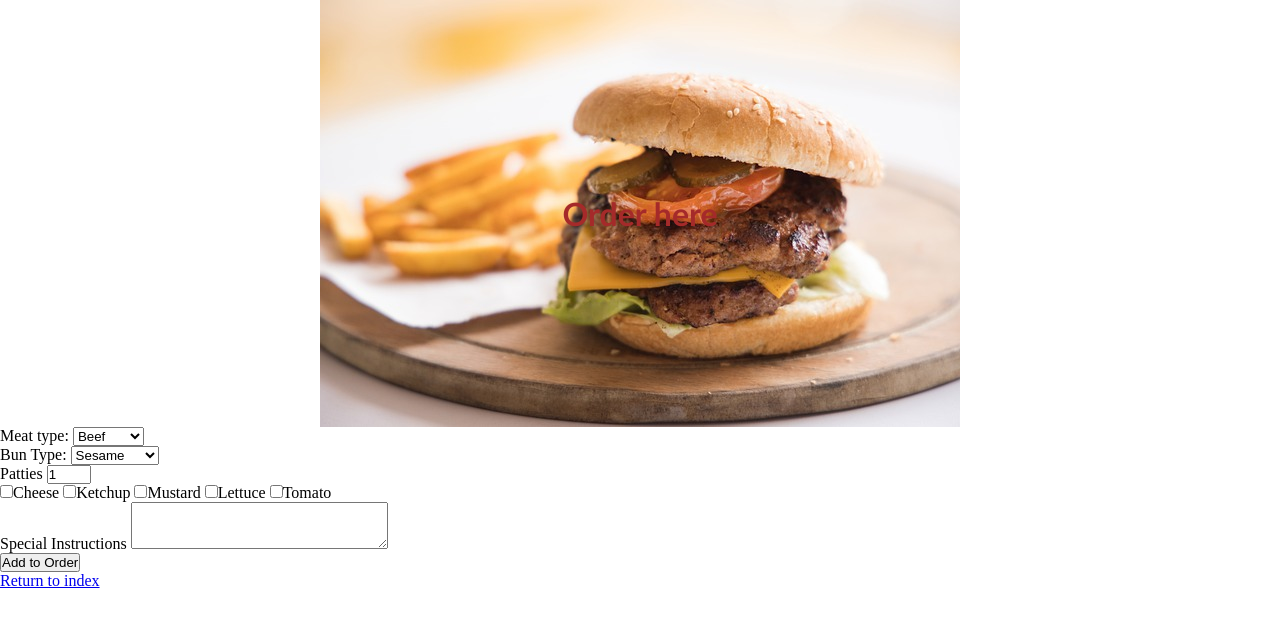
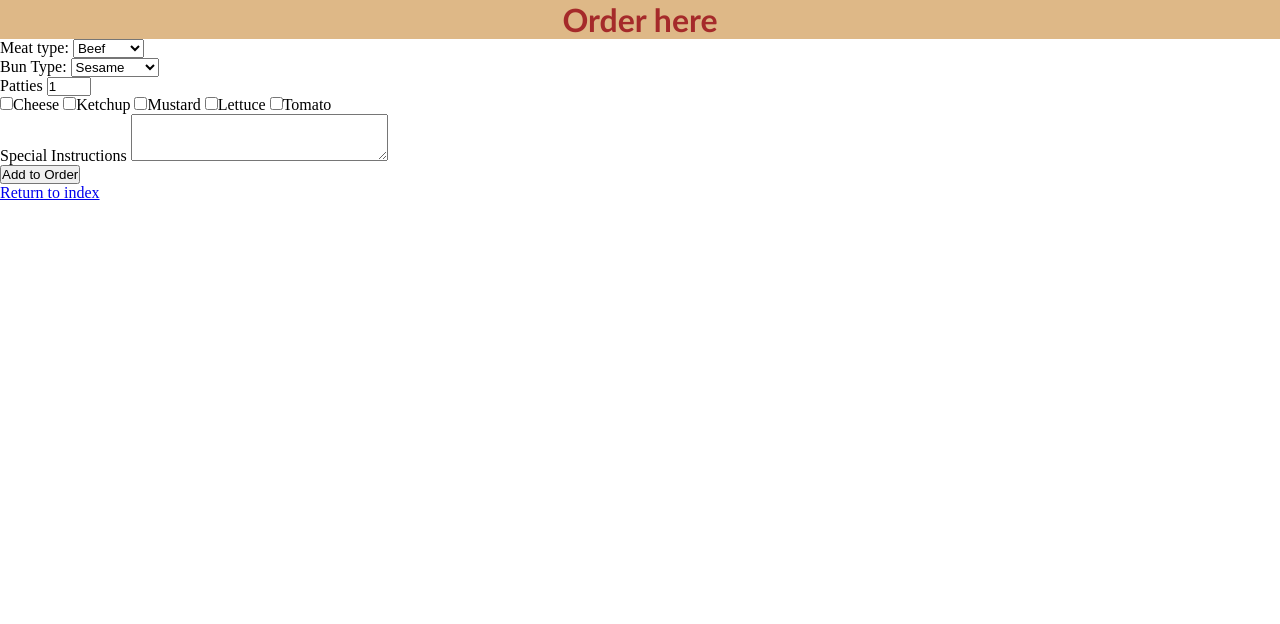
Before and after one commit to JustinS1998/FirstWebsite, a plain HTML site: page order.html in a window 1280 px wide. Drawn offline with Linux system fonts and the light colour scheme.

Commit message:
Removed image

```diff
--- a/style.css
+++ b/style.css
@@ -11,14 +11,9 @@ h1 {
   text-align: center;
   color: brown;
   font-family: "Trebuchet MS";
-  /*background-color: burlywood;*/
+  background-color: burlywood;
 }
 
 .order-title {
-  background-image: url("./images/burger-background-small.jpg");
-  height: 427px;
-  width: 640px;
-  margin: auto;
-  vertical-align: middle;
-  line-height: 427px;
+
 }
```
Also changed, not shown: images/burger-background-small.jpg (deleted), images/burger-background.jpg (deleted).
